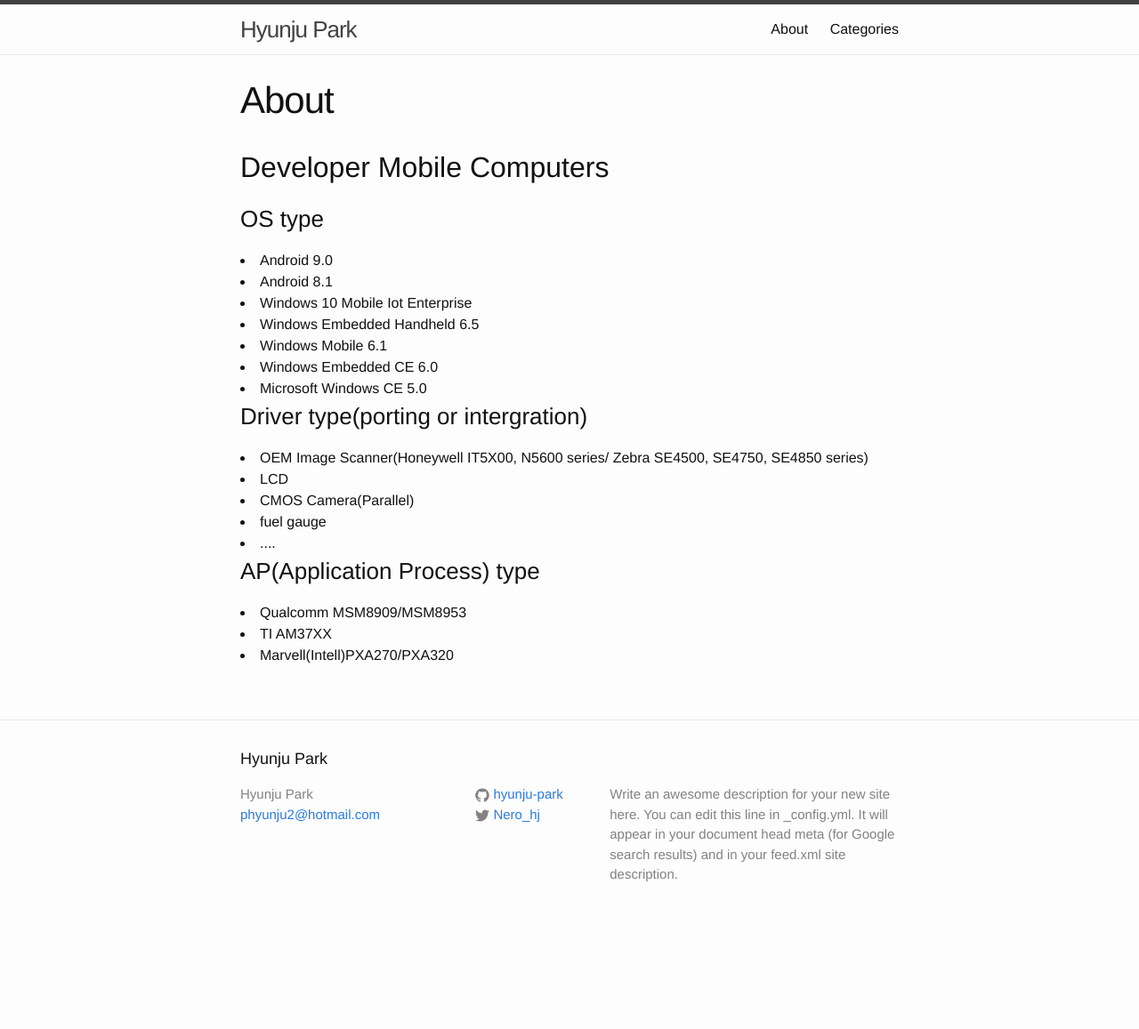
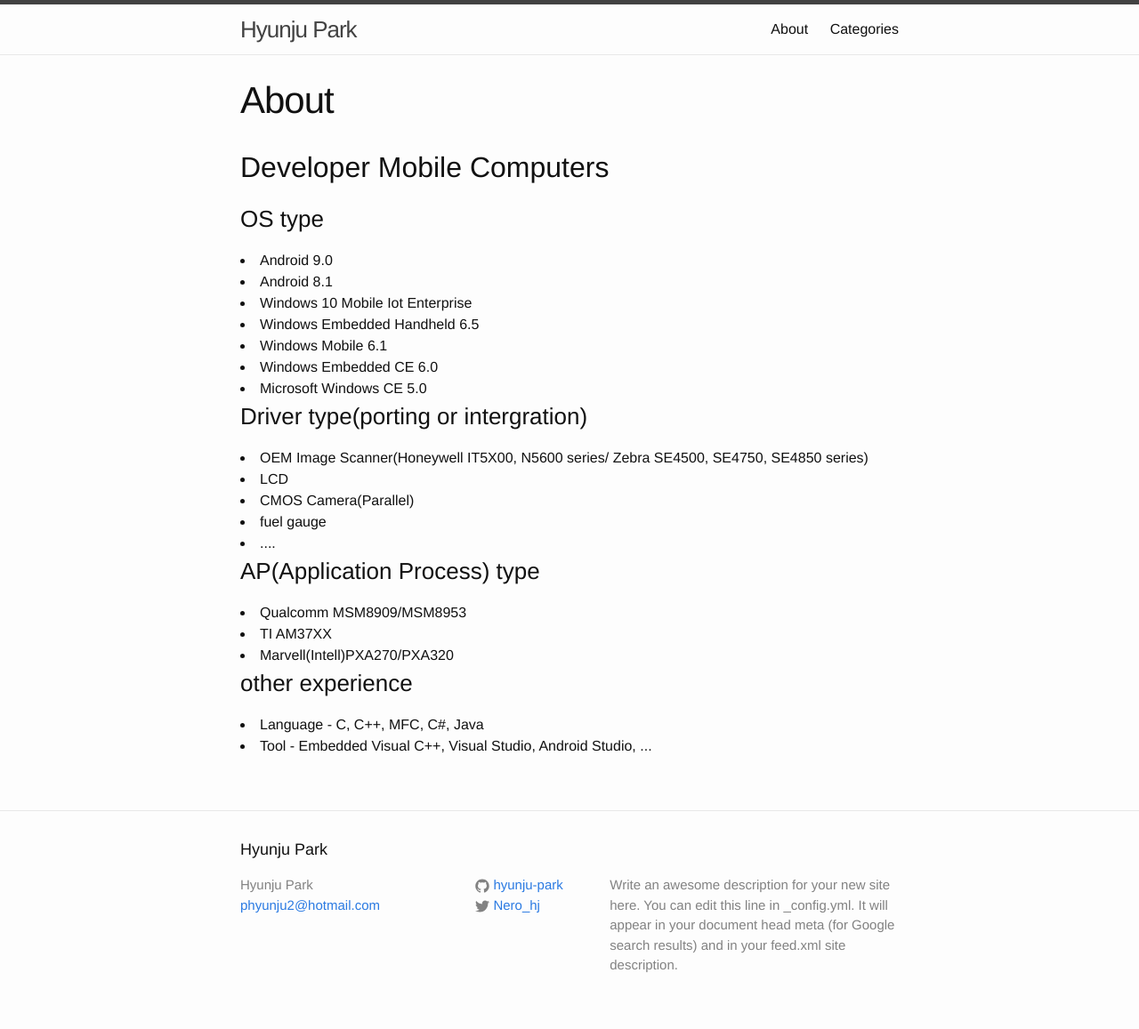
Before and after one commit to hyunju-park/hyunju-park.github.io, a Jekyll site: the page built from about.md, in a window 1280 px wide. Shown: the whole page at 89% size. Built offline with Jekyll 4.4.1, drawn with Linux system fonts in a browser that asks for light colours; before the commit the page ends 1055 px from its top, so only the background shows below that.

Commit message:
Update about.md

```diff
--- a/about.md
+++ b/about.md
@@ -26,3 +26,7 @@
 <li>Qualcomm MSM8909/MSM8953</li>
 <li>TI AM37XX</li>
 <li>Marvell(Intell)PXA270/PXA320</li>
+
+<h3>other experience</h3>
+<li>Language - C, C++, MFC, C#, Java </li>
+<li>Tool - Embedded Visual C++, Visual Studio, Android Studio, ... </li>
```
